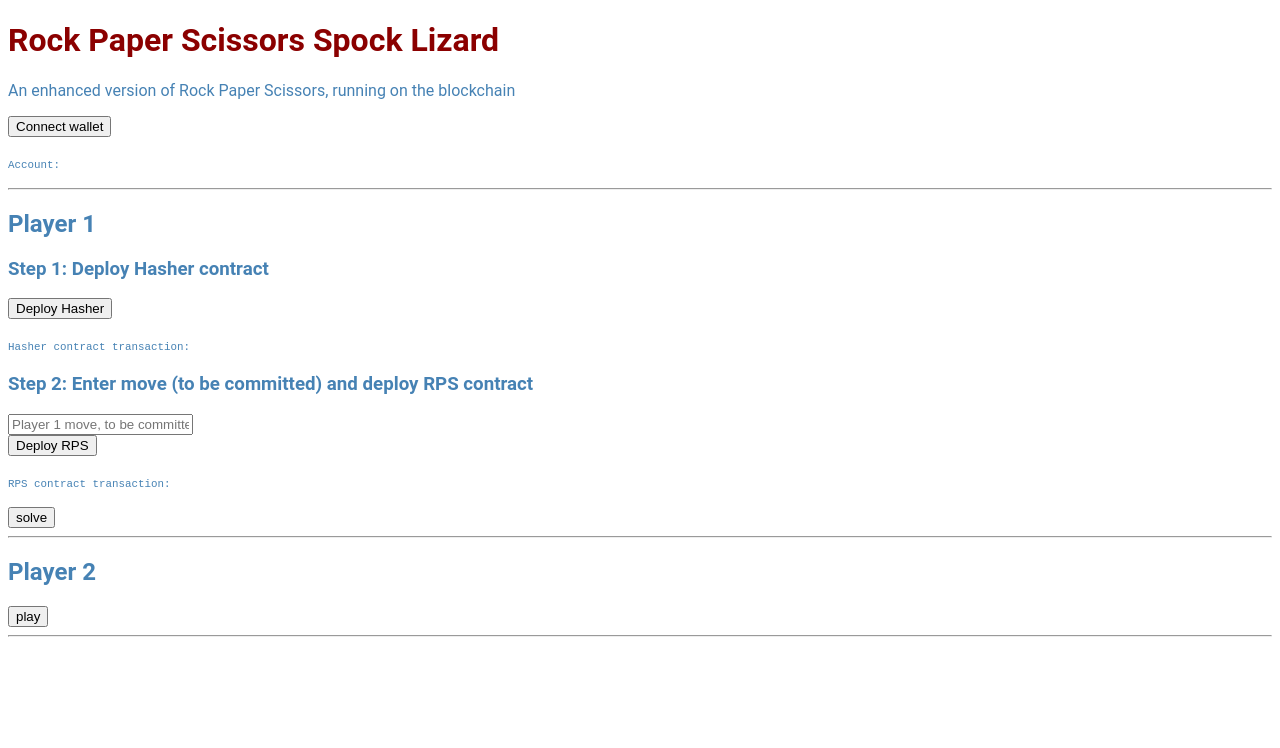
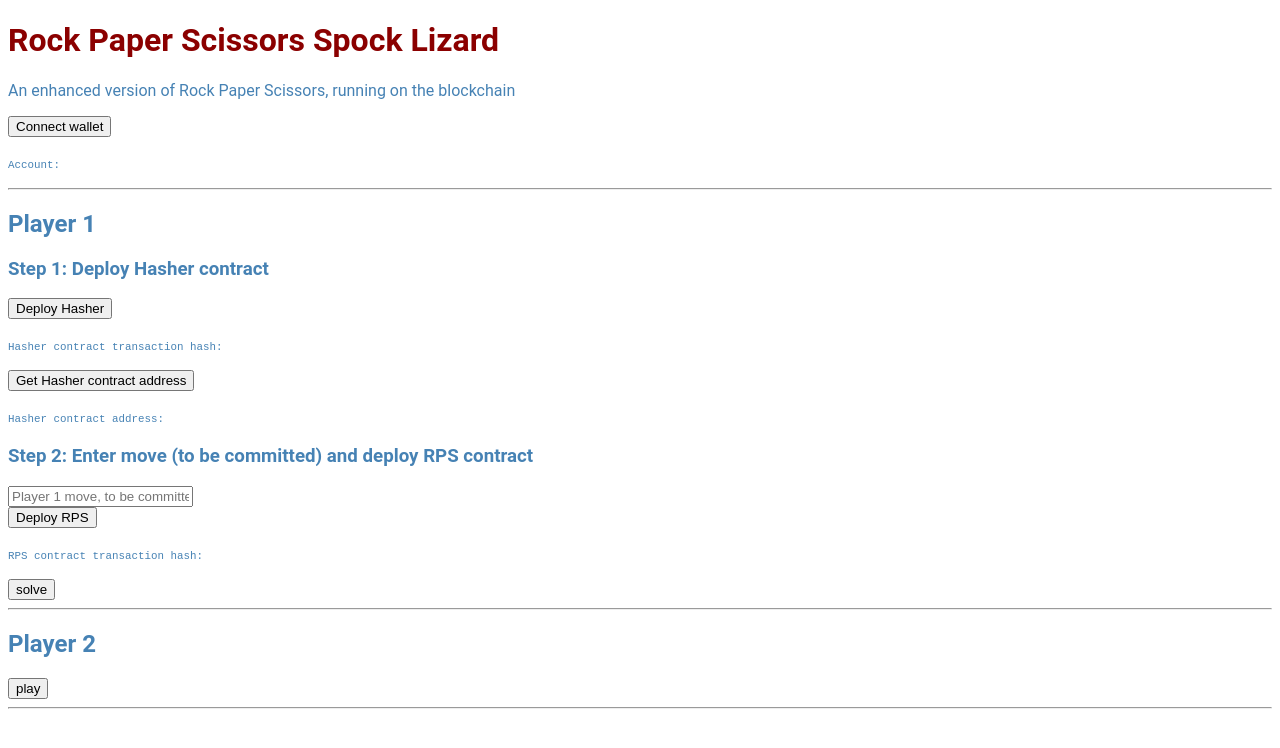
Before and after one commit to bneeland/rock-paper-scissors-lizard-spock, a Next.js app in the folder rps-app/rps-app/: page / in a window 1280 px wide. Shown: the top 748 px of the page. Built offline with nearby package versions, Linux system fonts and the light colour scheme.

Commit message:
Getting contract address for Hasher

```diff
--- a/rps-app/rps-app/pages/index.js
+++ b/rps-app/rps-app/pages/index.js
@@ -7,8 +7,9 @@ const Home = () => {
   const [error, setError] = useState('')
   const [web3, setWeb3] = useState(null)
   const [accountAddress, setAccountAddress] = useState(null)
-  const [contractRPS, setContractRPS] = useState(null)
-  const [contractHasher, setContractHasher] = useState(null)
+  const [contractTransactionHashRPS, setContractTransactionHashRPS] = useState(null)
+  const [contractTransactionHashHasher, setContractTransactionHashHasher] = useState(null)
+  const [contractAddressHasher, setContractAddressHasher] = useState(null)
   const [c1CommitmentInput, setC1CommitmentInput] = useState(null)
 
   const connectWalletHandler = async () => {
@@ -53,7 +54,7 @@ const Home = () => {
         gas: '4700000'
     }, function (e, contract){
       console.log(e, contract);
-      setContractRPS(contract);
+      setContractTransactionHashRPS(contract);
       if (typeof contract.address !== 'undefined') {
         console.log('Contract mined! address: ' + contract.address + ' transactionHash: ' + contract.transactionHash);
       }
@@ -71,9 +72,21 @@ const Home = () => {
       // from: '0x26012CeC5C940e68C1Aea84ba0018c8217F6D943',
       from: accountAddress,
         gas: '4700000'
-    }, function (e, contract){
+    }, async function (e, contract){
       console.log(e, contract);
-      setContractHasher(contract);
+      console.log("contract" + contract);
+      let transactionHash = contract
+      console.log("transactionHash" + transactionHash)
+      const transactionReceipt = await web3.eth.getTransactionReceipt(transactionHash)
+      console.log(transactionReceipt)
+      // let transactionReceipt = web3.eth.getTransactionReceipt(transactionHash)
+      // console.log("transactionReceipt" + transactionReceipt)
+      // transactionReceipt
+      //   .then(result => result.data)
+      //   .then(data => console.log(data))
+      // let contractAddress = transactionReceipt.contractAddress
+      // console.log("contractAddress" + contractAddress)
+      setContractTransactionHashHasher(contract);
       if (typeof contract.address !== 'undefined') {
         console.log('Contract mined! address: ' + contract.address + ' transactionHash: ' + contract.transactionHash);
       }
@@ -82,6 +95,11 @@ const Home = () => {
 
   const c1CommitmentInputHandler = event => {
     setC1CommitmentInput(event.target.value)
+  }
+
+  const getHasherContractAddress = async () => {
+    const transactionReceipt = await web3.eth.getTransactionReceipt(contractTransactionHashHasher)
+    setContractAddressHasher(transactionReceipt.contractAddress)
   }
 
   return (
@@ -98,13 +116,15 @@ const Home = () => {
       <h2>Player 1</h2>
       <h3>Step 1: Deploy Hasher contract</h3>
       <button onClick={deployHasher}>Deploy Hasher</button>
-      <p><small><code>Hasher contract transaction: {contractHasher}</code></small></p>
+      <p><small><code>Hasher contract transaction hash: {contractTransactionHashHasher}</code></small></p>
+      <button onClick={getHasherContractAddress}>Get Hasher contract address</button>
+      <p><small><code>Hasher contract address: {contractAddressHasher}</code></small></p>
       <h3>Step 2: Enter move (to be committed) and deploy RPS contract</h3>
       <div>
         <input onChange={c1CommitmentInputHandler} placeholder="Player 1 move, to be committed" />
       </div>
       <button onClick={deployRPS}>Deploy RPS</button>
-      <p><small><code>RPS contract transaction: {contractRPS}</code></small></p>
+      <p><small><code>RPS contract transaction hash: {contractTransactionHashRPS}</code></small></p>
       <button>solve</button>
       <hr />
       <h2>Player 2</h2>
```
